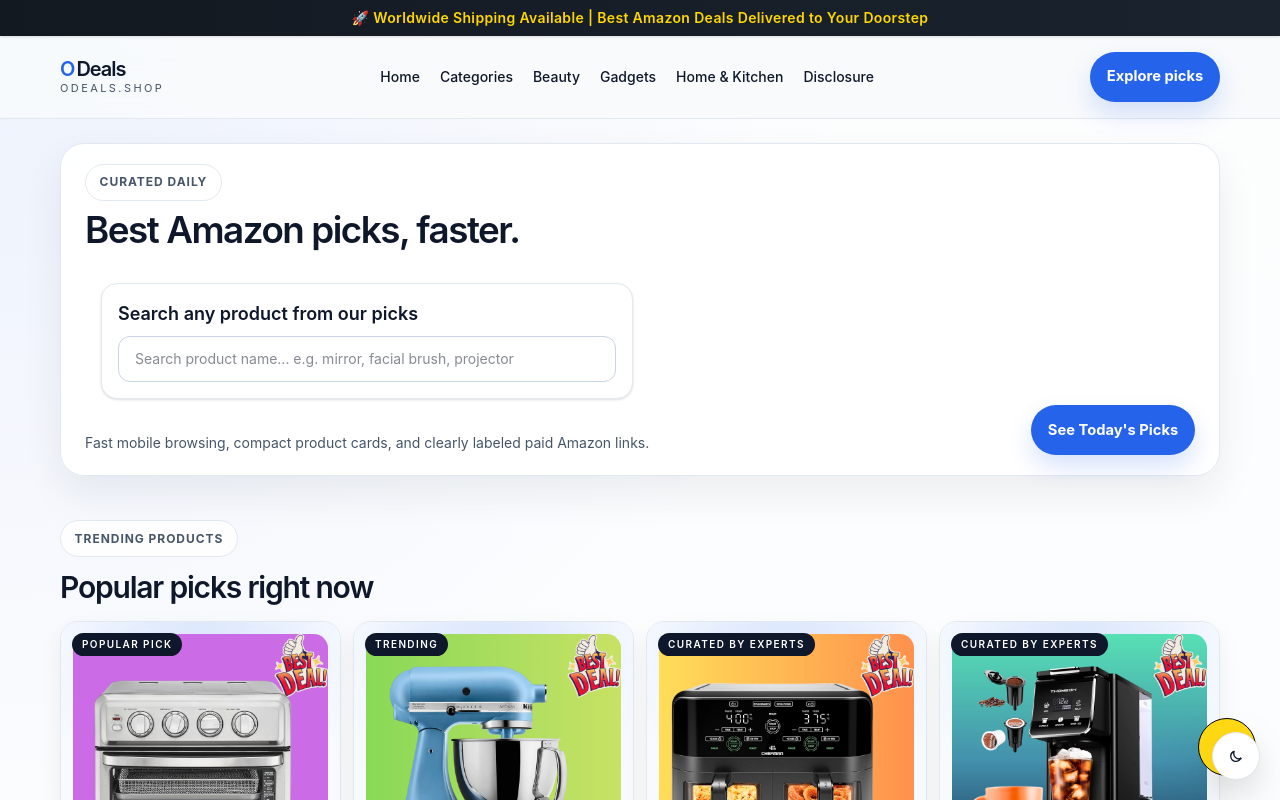
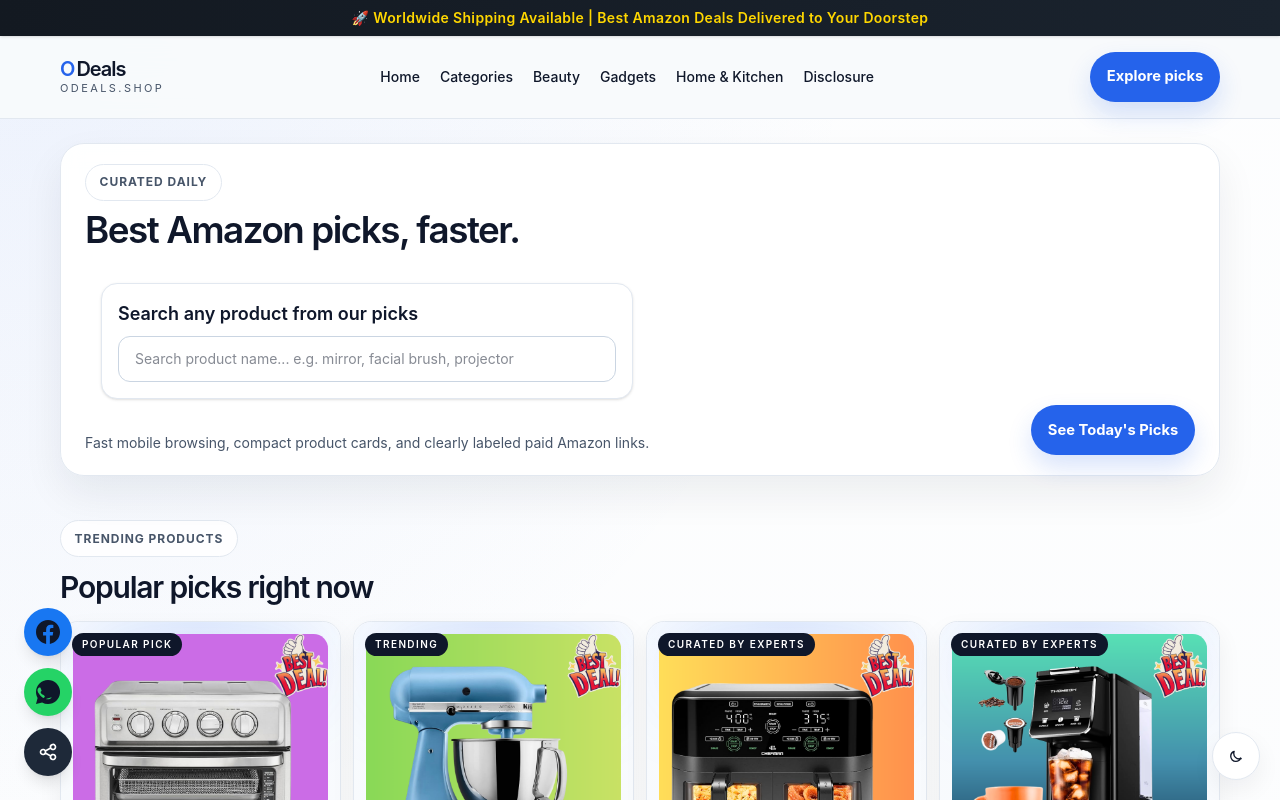
Before and after one commit to ausafusa/odeals, a Next.js app: page / in a window 1280 px wide. Shown: the top 800 px of the page. Built offline with nearby package versions, Linux system fonts and the light colour scheme.

Commit message:
Update FloatingShare.tsx

```diff
--- a/components/FloatingShare.tsx
+++ b/components/FloatingShare.tsx
@@ -1,27 +1,68 @@
 "use client";
+import { useEffect, useState } from "react";
+
 export function FloatingShare() {
-  const handleShare = () => {
+  const [currentUrl, setCurrentUrl] = useState("");
+
+  // Ye ensure karega ke link sirf browser mein load ho (Next.js error se bachne ke liye)
+  useEffect(() => {
+    setCurrentUrl(window.location.href);
+  }, []);
+
+  const shareText = "Check out this amazing deal on ODeals!";
+
+  // WhatsApp aur Facebook ke direct links
+  const waLink = `https://api.whatsapp.com/send?text=${encodeURIComponent(shareText + " " + currentUrl)}`;
+  const fbLink = `https://www.facebook.com/sharer/sharer.php?u=${encodeURIComponent(currentUrl)}`;
+
+  // Mobile ke liye native share options
+  const handleNativeShare = () => {
     if (navigator.share) {
       navigator.share({
         title: document.title,
-        text: "Check out this amazing deal!",
-        url: window.location.href,
+        text: shareText,
+        url: currentUrl,
       }).catch(console.error);
     } else {
-      // Fallback for desktop: copy to clipboard
-      navigator.clipboard.writeText(window.location.href);
+      navigator.clipboard.writeText(currentUrl);
       alert("Link copied to clipboard!");
     }
   };
 
+  if (!currentUrl) return null;
+
   return (
-    <button
-      onClick={handleShare}
-      className="fixed bottom-6 right-6 z-50 bg-[#FFD814] text-black p-4 rounded-full shadow-2xl hover:scale-110 transition-transform border border-black"
-    >
-      <svg className="w-6 h-6" fill="none" stroke="currentColor" viewBox="0 0 24 24">
-        <path strokeLinecap="round" strokeLinejoin="round" strokeWidth={2} d="M8.684 13.342C8.886 12.938 9 12.482 9 12c0-.482-.114-.938-.316-1.342m0 2.684a3 3 0 110-2.684m0 2.684l6.632 3.316m-6.632-6l6.632-3.316m0 0a3 3 0 105.367-2.684 3 3 0 00-5.367 2.684zm0 9.316a3 3 0 105.368 2.684 3 3 0 00-5.368-2.684z" />
-      </svg>
-    </button>
+    <div className="fixed bottom-6 left-6 z-50 flex flex-col gap-3">
+      {/* Facebook Button */}
+      <a
+        href={fbLink}
+        target="_blank"
+        rel="noopener noreferrer"
+        className="bg-[#1877F2] text-white p-3 rounded-full shadow-lg hover:scale-110 transition-transform flex items-center justify-center w-12 h-12"
+        aria-label="Share on Facebook"
+      >
+        <svg className="w-6 h-6" fill="currentColor" viewBox="0 0 24 24"><path d="M24 12.073c0-6.627-5.373-12-12-12s-12 5.373-12 12c0 5.99 4.388 10.954 10.125 11.854v-8.385H7.078v-3.469h3.047V9.43c0-3.007 1.792-4.669 4.533-4.669 1.312 0 2.686.235 2.686.235v2.953H15.83c-1.491 0-1.956.925-1.956 1.874v2.25h3.328l-.532 3.469h-2.796v8.385C19.612 23.027 24 18.062 24 12.073z"/></svg>
+      </a>
+
+      {/* WhatsApp Button */}
+      <a
+        href={waLink}
+        target="_blank"
+        rel="noopener noreferrer"
+        className="bg-[#25D366] text-white p-3 rounded-full shadow-lg hover:scale-110 transition-transform flex items-center justify-center w-12 h-12"
+        aria-label="Share on WhatsApp"
+      >
+        <svg className="w-7 h-7" fill="currentColor" viewBox="0 0 24 24"><path d="M12.031 0C5.385 0 0 5.388 0 12.035c0 2.12.551 4.195 1.6 6.02L.03 24l6.096-1.597A11.96 11.96 0 0012.031 24c6.646 0 12.034-5.388 12.034-12.035C24.065 5.388 18.677 0 12.031 0zm3.627 17.202c-.521 1.464-2.49 2.015-3.42 2.128-.93.113-2.148.06-4.64-1.222-2.91-1.5-4.78-4.57-4.92-4.76-.14-.19-1.17-1.57-1.17-3.01 0-1.44.75-2.15 1.02-2.44.27-.29.58-.36.78-.36.2 0 .4 0 .58.01.2.01.45-.08.69.51.25.6.85 2.08.92 2.24.07.16.12.35.02.54-.1.19-.15.31-.3.48-.15.17-.31.36-.45.5-.15.16-.31.33-.13.64.18.31.81 1.34 1.74 2.16 1.2.1 2.08 1.42 2.26 1.7.18.28.29.43.08.64-.21.21-.8.81-1.02 1.08-.22.27-.45.54-.15.85.3.31 1.34.81 1.84.81.5 0 .81-.31 1.08-1.02z"/></svg>
+      </a>
+
+      {/* Main Share Button (for other apps) */}
+      <button
+        onClick={handleNativeShare}
+        className="bg-gray-800 text-white p-3 rounded-full shadow-lg hover:scale-110 transition-transform flex items-center justify-center w-12 h-12"
+        aria-label="More Share Options"
+      >
+        <svg className="w-5 h-5" fill="none" stroke="currentColor" viewBox="0 0 24 24"><path strokeLinecap="round" strokeLinejoin="round" strokeWidth={2} d="M8.684 13.342C8.886 12.938 9 12.482 9 12c0-.482-.114-.938-.316-1.342m0 2.684a3 3 0 110-2.684m0 2.684l6.632 3.316m-6.632-6l6.632-3.316m0 0a3 3 0 105.367-2.684 3 3 0 00-5.367 2.684zm0 9.316a3 3 0 105.368 2.684 3 3 0 00-5.368-2.684z" /></svg>
+      </button>
+    </div>
   );
 }
```
